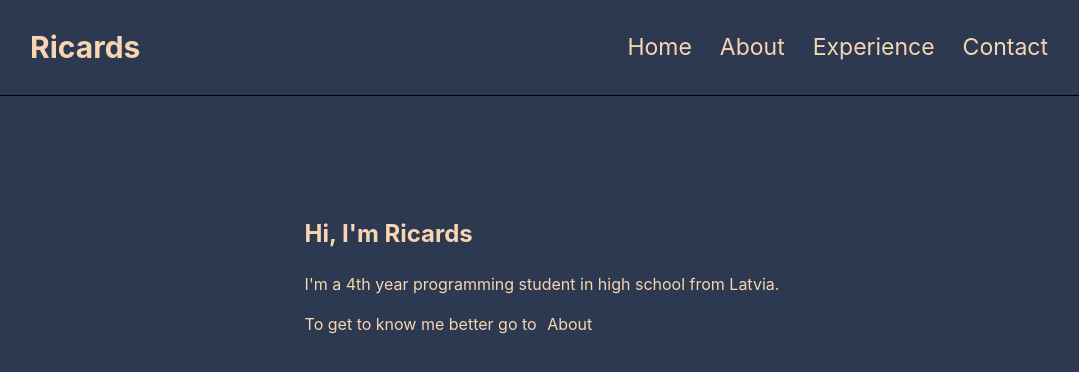
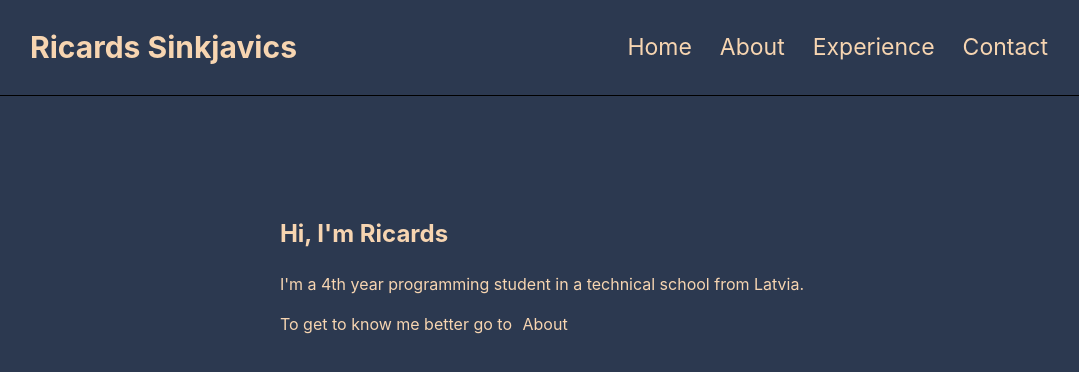
Before and after one commit to Rnely/portfolio, a React (Vite) app: page / in a window 1280 px wide. Shown: the top 372 px of the page, without its empty margins (98-1177 px from the left). Built offline with nearby package versions, Linux system fonts and the light colour scheme.

Commit message:
Minor fixes

```diff
--- a/src/components/Contact/Contact.tsx
+++ b/src/components/Contact/Contact.tsx
@@ -7,7 +7,6 @@ const Contact = () => {
 
   return (
     <div className={isMobile ? 'mobile-contact' : 'contact'}>
-      <div>
       <form
         action="https://formsubmit.co/4eae59c256a34407dc3e0601b1ef1388"
         method="POST"
@@ -95,7 +94,6 @@ const Contact = () => {
         </div>
       </div>
     </div>
-    </div>
   );
 };
 
--- a/src/components/Home/Home.tsx
+++ b/src/components/Home/Home.tsx
@@ -10,7 +10,10 @@ const Home = () => {
       <div className="text">
         <article>
           <h2>Hi, I'm Ricards</h2>
-          <p>I'm a 4th year programming student in high school from Latvia.</p>
+          <p>
+            I'm a 4th year programming student in a technical school from
+            Latvia.
+          </p>
           <p>
             To get to know me better go to <Link to="/about">About</Link>
           </p>
--- a/src/components/Navbar/Navbar.tsx
+++ b/src/components/Navbar/Navbar.tsx
@@ -35,7 +35,7 @@ const Navbar = () => {
           </div>
         ) : (
           <div className="name">
-            <h2>Ricards</h2>
+            <h2>Ricards Sinkjavics</h2>
           </div>
         )}
         <div className="ehh"></div>
```
Lines whose indentation alone changed are shown as unchanged.
